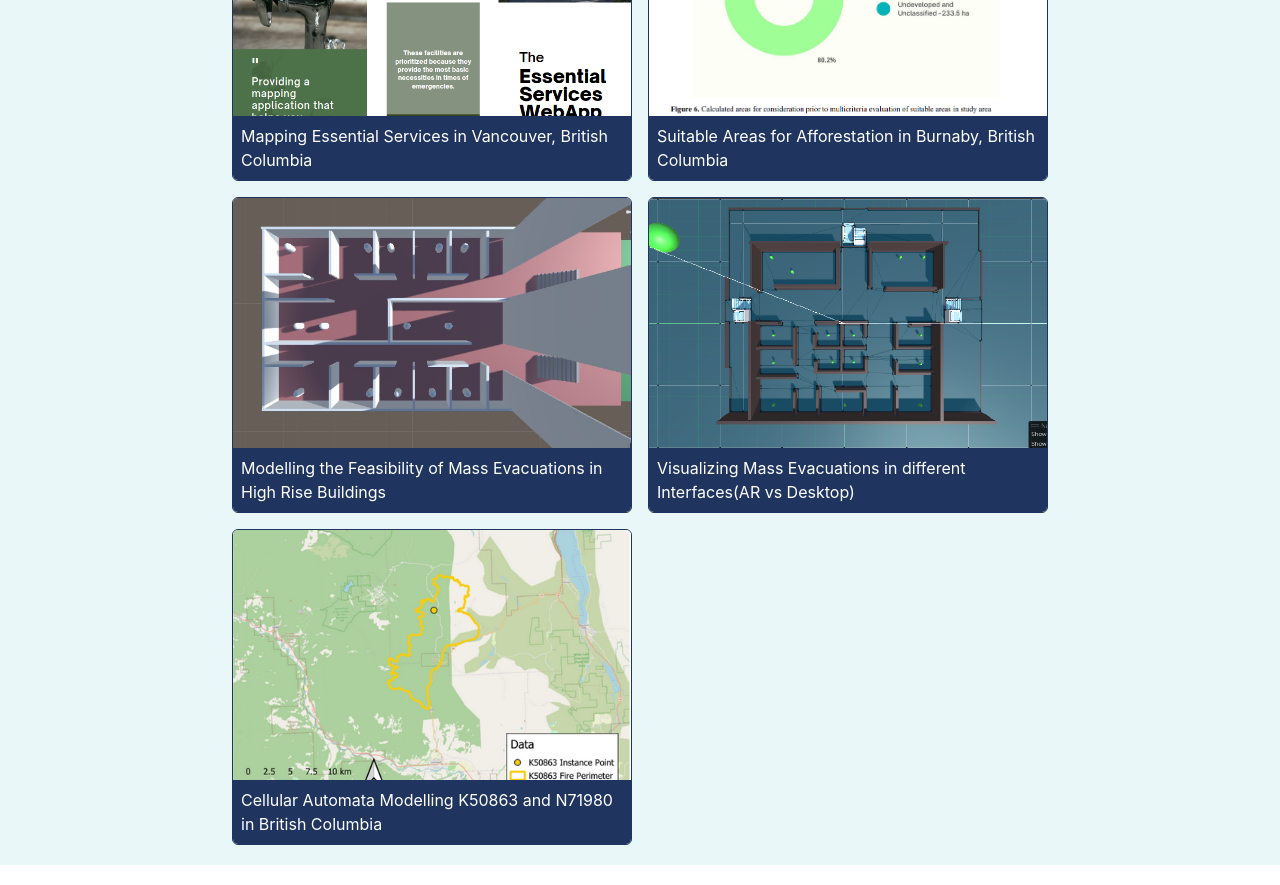
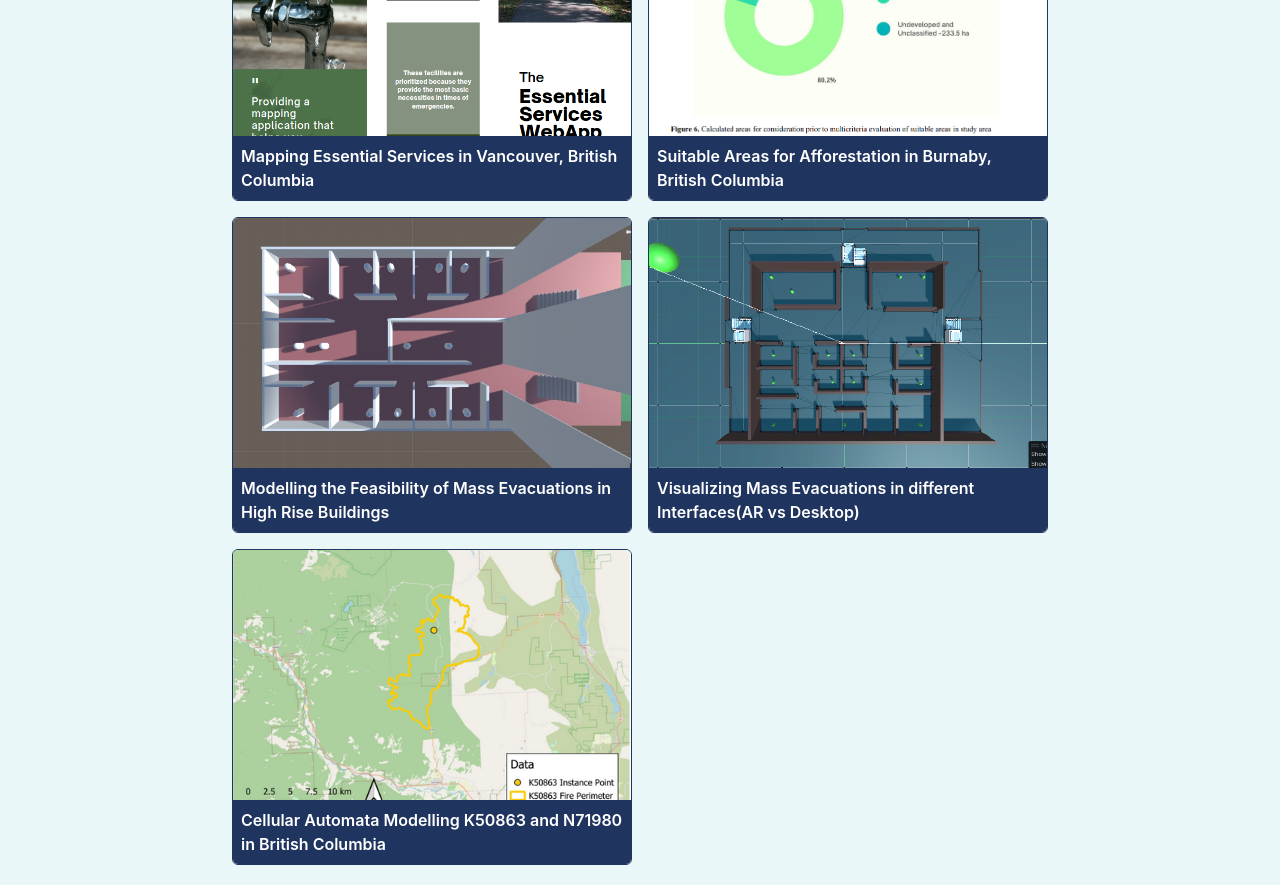
Before and after one commit to Akinloluwa-Adedijo/personal_website, a React (Vite) app: page / in a window 1280 px wide. Shown: the part 1080-1965 px from the top of the page. Built offline with nearby package versions, Linux system fonts and the light colour scheme.

Commit message:
added styling to project card title

```diff
--- a/src/components/Projects.jsx
+++ b/src/components/Projects.jsx
@@ -26,6 +26,7 @@ import {
   DrawerCloseButton,
   DrawerBody,
   useDisclosure,
+  ScaleFade,
 } from "@chakra-ui/react";
 import { projectButtons } from "../data";
 import { getProjects, filterProject } from "../data_service";
@@ -56,6 +57,7 @@ const Projects = () => {
         as="h2"
         fontSize={{ base: "2xl", md: "4xl" }}
         color={useColorModeValue("primary.light", "primary.dark")}
+        mb={5}
       >
         Projects
       </Heading>
@@ -128,6 +130,7 @@ const Projects = () => {
                       onOpen();
                       setSelectedProject(type);
                     }}
+                    fontWeight={600}
                   >
                     {type.title}
                   </Box>
```
